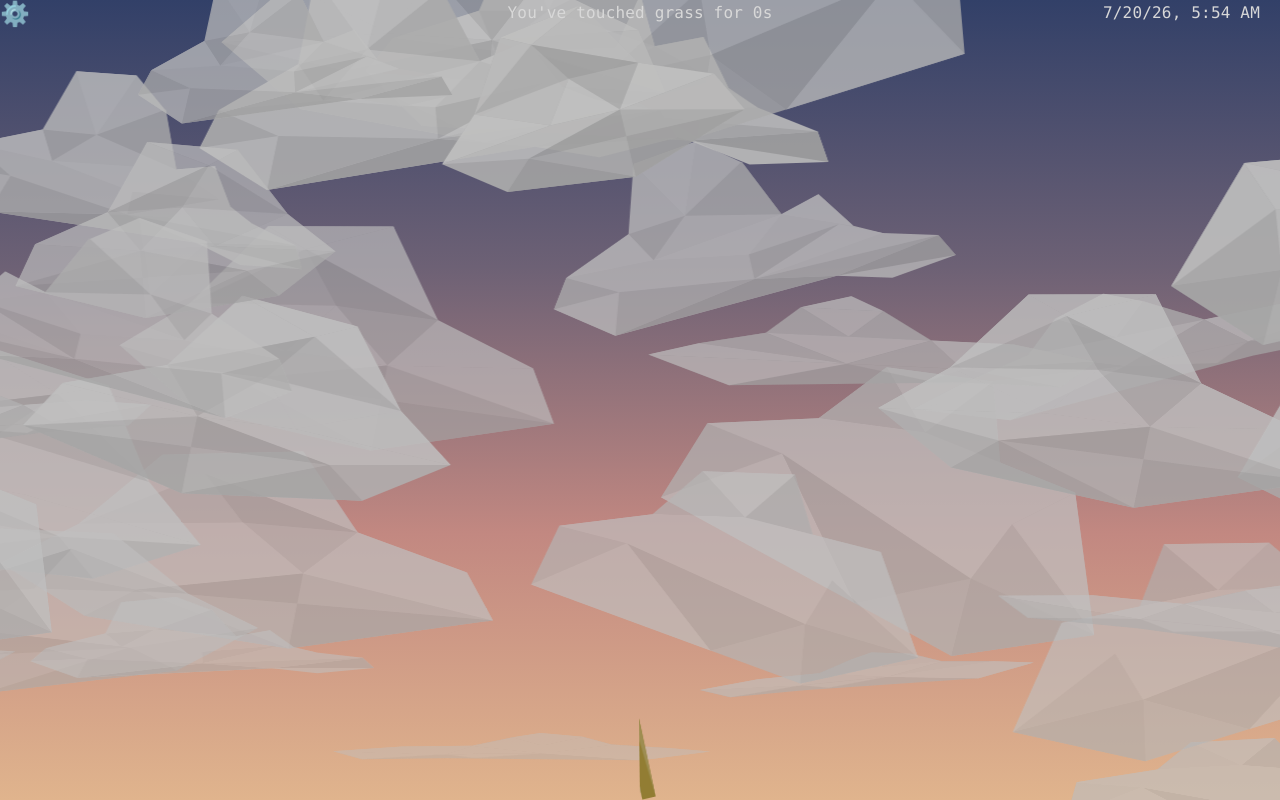
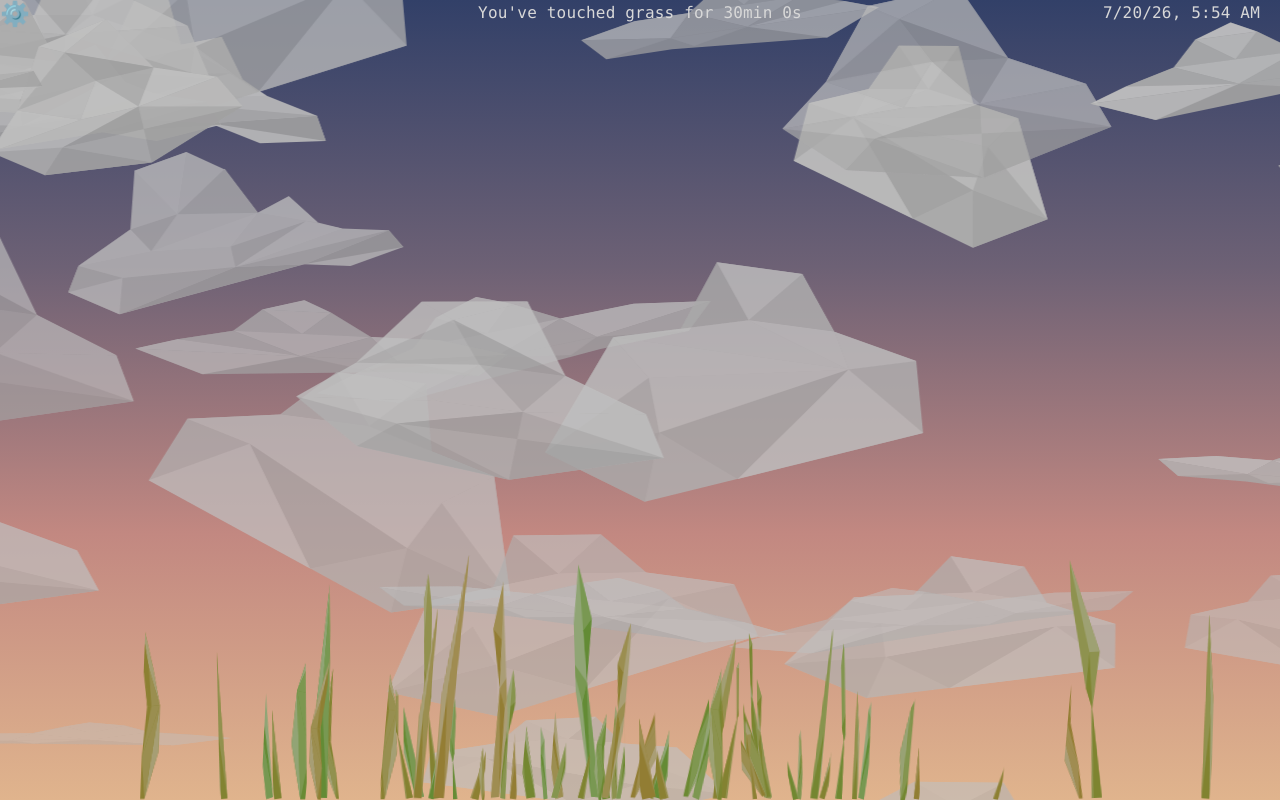
Before and after one commit to rylander925/engin1tr-website, a React (Vite) app: page / in a window 1280 px wide. Built offline with nearby package versions, Linux system fonts and the light colour scheme.

Commit message:
Minor tweaks; moved Rain to SkyProps folder

```diff
--- a/src/GardenContext.jsx
+++ b/src/GardenContext.jsx
@@ -4,7 +4,7 @@ const GardenContext = createContext(null);
 const GardenDispatchContext = createContext(null);
 
 const initialGarden = {
-    elapsedTime: 0,
+    elapsedTime: 1800,
     isHovering: false,
     speed: 20,           //Factor to speed up growth speed 1 -> 1s real = 1s simulated
 }
--- a/src/components/Body/Background/Background.jsx
+++ b/src/components/Body/Background/Background.jsx
@@ -2,7 +2,7 @@ import { useState } from 'react'
 import { useConditions } from '../../../ConditionsContext'
 import Clouds from '../SkyProps/Clouds'
 import { steepHill } from '../SkyProps/Clouds';
-import Rain from '../Rain/Rain';
+import Rain from '../SkyProps/Rain/Rain';
 import './Background.css'
 
 function Background({children})
@@ -26,7 +26,7 @@ function Background({children})
       timeRange = 'night';
     }
 
-    const isStormy = weatherData.precipitation > 0;
+    const isStormy = weatherData.precipitation > 0 || weatherData.cloudCover > 0.9;
     weatherState = isStormy ? 'storm' : 'clear';
   }
 
--- a/src/components/Body/Garden/PlantGen/Generable.jsx
+++ b/src/components/Body/Garden/PlantGen/Generable.jsx
@@ -4,7 +4,8 @@ import { useState, useEffect, useMemo } from 'react'
 //To make the generator refresh on seed, place inside seed dependent memo to regenerate for the new seed
 export default class Generator {
 
-    _cachedItems = new Array(0);
+    static maxItems = 500;
+    #cachedItems = new Array(0);
 
     //Generates items acording to B*t + S*t^2 where B is base interval, S is slowdown factor
     constructor(baseInterval, slowdownFactor, seed) {
@@ -56,17 +57,17 @@ export default class Generator {
 
     //generate full list at given time
     generateAt(elapsedTime) {
-        const index = this.indexForTime(elapsedTime);
-        if(this._cachedItems.length <= index) {
-            const startIndex = this._cachedItems.length;
+        const index = Math.min(this.indexForTime(elapsedTime), this.constructor.maxItems);
+        if(this.#cachedItems.length <= index) {
+            const startIndex = this.#cachedItems.length;
             const newItems = Array.from(
                     {length:(index+1 - startIndex)},
-                    (_, i) => this.generateItem(i + this._cachedItems.length)
+                    (_, i) => this.generateItem(i + this.#cachedItems.length)
                 )
-            this._cachedItems.push(...newItems);
+            this.#cachedItems.push(...newItems);
         }
-        this._cachedItems.length = index + 1;
-        return this._cachedItems;
+        this.#cachedItems.length = index + 1;
+        return this.#cachedItems;
     }
 
     //Custom hook that calls useMemo. Generates and returns a memoized array of item attributes based on the given time. Updates when time changes, or when generation conditions (baseinterval, slowdownfactor, seed) change.
--- a/src/components/Body/SkyProps/Clouds.css
+++ b/src/components/Body/SkyProps/Clouds.css
@@ -15,10 +15,9 @@
 }
 @keyframes drift {
     from { transform: translateX(-80vw);}
-    to   { transform: translateX(180vw);}
+    to   { transform: translateX(100vw);}
 
 }
-
 
 .clouds {
     z-index: 0;
--- a/src/components/Body/SkyProps/Clouds.jsx
+++ b/src/components/Body/SkyProps/Clouds.jsx
@@ -11,7 +11,7 @@ const VARIANTS = [cloud1, cloud2, cloud3, cloud4]
 //cloud gen controls
 const WIDTH_AVERAGE = 20            // Average cloud with as percentage of vw at 50% cloud cover
 const WIDTH_RANGE = 10              // Range in cloud with as percentage of vw
-const CLOUD_COVER_FACTOR = 3        // Amount to multiply width * cloudcover * cloudcoverFactor
+const CLOUD_COVER_FACTOR = 2.5        // Amount to multiply width * cloudcover * cloudcoverFactor
 const MIN_CLOUD_COVER_SCALE = 0.1   // Minimum cloud scaling when cloud cover is small
 const Y_RANGE = 100                 // Range in y values from top as a percent
 const LEAN_RANGE = 30               // Range of cloud rotation in degrees (around vertical)
@@ -31,7 +31,7 @@ const BASE_DRIFT_DURATION = 50      //How long each cloud is on screen; actual r
 const DURATION_FACTOR_RANGE = 0.2   //Range in speeds clouds can move
 const MAX_WIND_SPEED = 3            //Divides base duration; multiplied by conditions.weather.windSpeed (so at max windspeed, base duration will be divided by 3)
 const MIN_WIND_SPEED = 0.1
-const MAX_CLOUDS = 70               //Clouds when cloud cover is 100%
+const MAX_CLOUDS = 50               //Clouds when cloud cover is 100%
 
 const GUST_INTERVAL = 10000 // ms between automatic wind gusts
 const GUST_DURATION = 4000   // ms the gust class stays applied
@@ -41,7 +41,7 @@ const GUST_DURATION = 4000   // ms the gust class stays applied
 
 function Cloud( {cloud, index, cloudCover, driftDuration, visible, rerollCloud} ) {
     driftDuration = ELEVATION_DURATION_FACTOR * driftDuration / cloud.closenessFactor * cloud.driftFactor;
-    const cloudCoverScale = linear(cloudCover, MIN_CLOUD_COVER_SCALE) * CLOUD_COVER_FACTOR; //amount to scale cloud cover by: factor * linear function between minCloudCover & 1
+    const cloudCoverScale = linear(cloudCover, MIN_CLOUD_COVER_SCALE) * CLOUD_COVER_FACTOR; //amount to scale cloud size by: factor * linear function between minCloudCover & 1
     return(
         //Position wrapper
         <div
@@ -128,6 +128,10 @@ export default function Clouds() {
 
     const [clouds, setClouds] = useState(() => Array.from({length:MAX_CLOUDS}, (_, i) => generateCloud(i, true))); //NOTE ID assigned to clouds is index + 1, not index
 
+    const maxCloudSize = (WIDTH_AVERAGE + WIDTH_RANGE) * CLOUD_COVER_FACTOR
+
+
+    //Rerolls cloud attributes when they move offscreen rather than generating completely new clouds
     const rerollCloud = (index) => {
         setClouds((prev) => {
             const nextClouds = [...prev];
--- a/src/components/Body/Rain/Rain.jsx
+++ b/src/components/Body/SkyProps/Rain/Rain.jsx
@@ -1,5 +1,5 @@
 import { useMemo, useState, useEffect } from 'react';
-import { useConditions } from '../../../ConditionsContext';
+import { useConditions } from '../../../../ConditionsContext';
 import './Rain.css';
 
 function Rain()
```
Also changed, not shown: src/assets/ground.svg (added), src/components/Body/SkyProps/Rain/Rain.css (renamed from src/components/Body/Rain/Rain.css).
